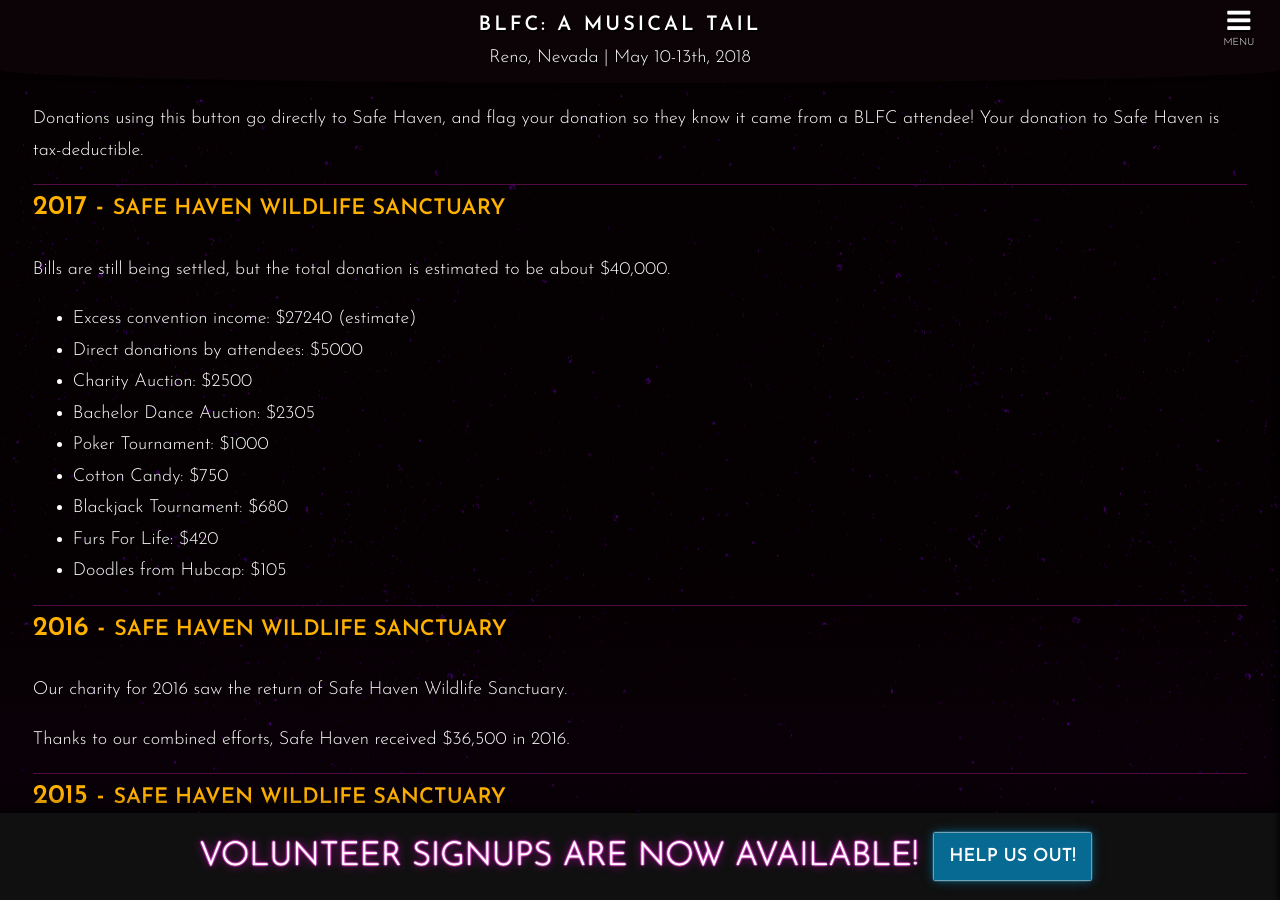
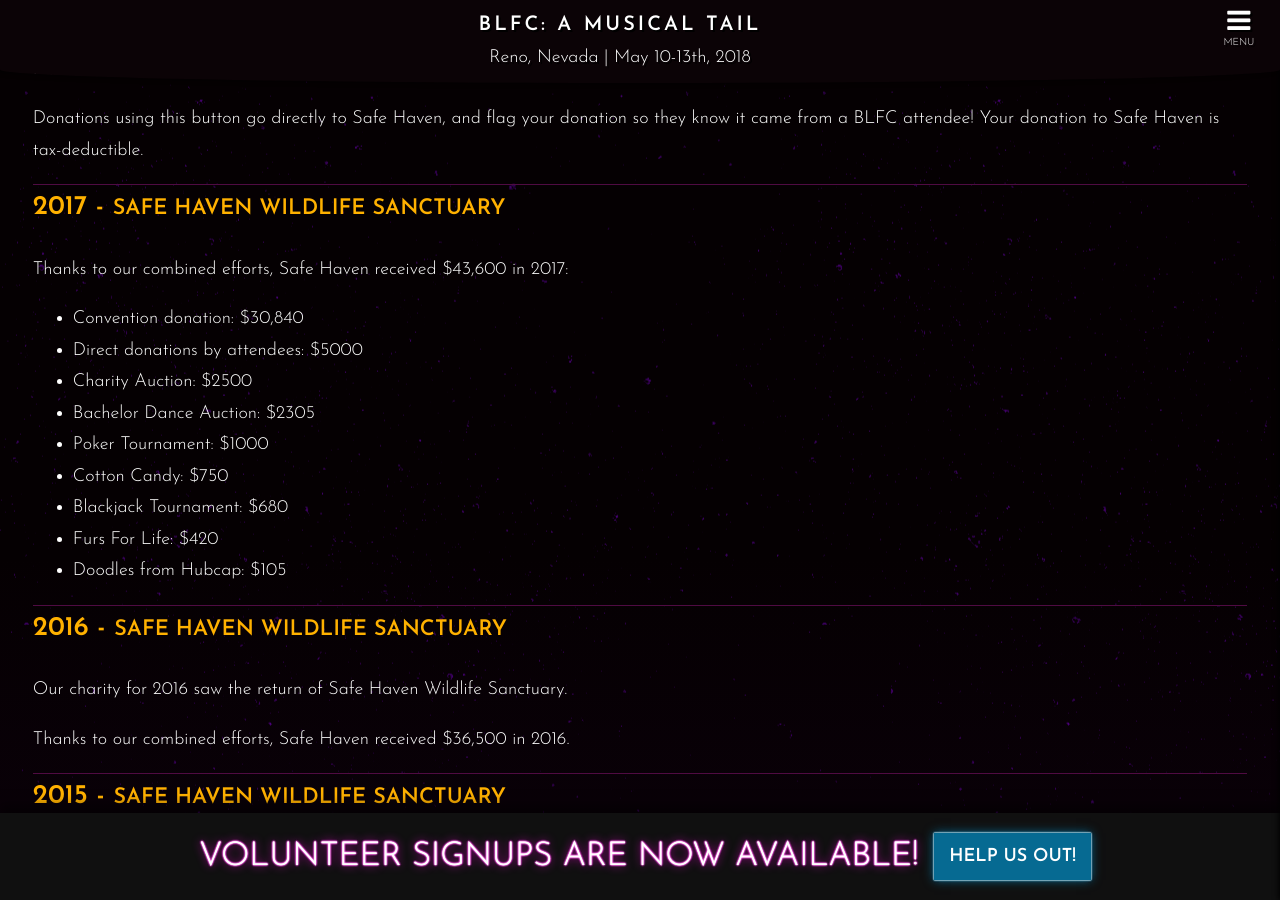
Before and after one commit to blfcweb/biggestlittlefc.github.io, a Jekyll site: the page built from charity.md, in a window 1280 px wide and 900 px high, scrolled down 732 px. Built offline with Jekyll 4.4.1, drawn with Linux system fonts in a browser that asks for light colours; our own code applies the rules of GitHub Pages for plain Markdown files.

Commit message:
added final 2017 charity number

```diff
--- a/charity.md
+++ b/charity.md
@@ -16,9 +16,9 @@
 
 ### 2017 - <small>Safe Haven Wildlife Sanctuary</small>
 
-Bills are still being settled, but the total donation is estimated to be about $40,000.
+Thanks to our combined efforts, Safe Haven received $43,600 in 2017:
 
-- Excess convention income: $27240 (estimate)
+- Convention donation: $30,840
 - Direct donations by attendees: $5000
 - Charity Auction: $2500
 - Bachelor Dance Auction: $2305
```
